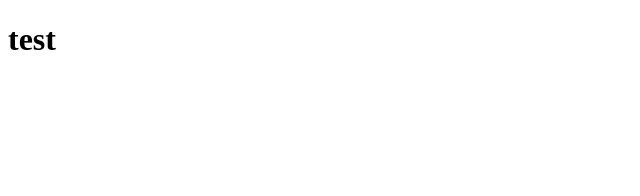
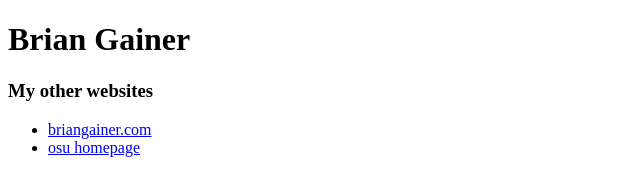
Before and after one commit to briangainer/briangainer, a plain HTML site: page index.html in a window 1280 px wide. Shown: the whole page, without its empty margins (0-640 px from the left). Drawn offline with Linux system fonts and the light colour scheme.

Commit message:
Update index.html

```diff
--- a/index.html
+++ b/index.html
@@ -1,7 +1,13 @@
 <!DOCTYPE html>
 <head><title>my title</title></head>
 <body>
-<h1>test</h1>
+<h1>Brian Gainer</h1>
+
+  <h3>My other websites</h3>
+  <ul>
+    <li><a href='http://briangainer.com'>briangainer.com</a></li>
+    <li><a href='http://cse.osu.edu/~gainer.34'>osu homepage</a></li>
+  </ul>
 </body>
 
 </html>
```
